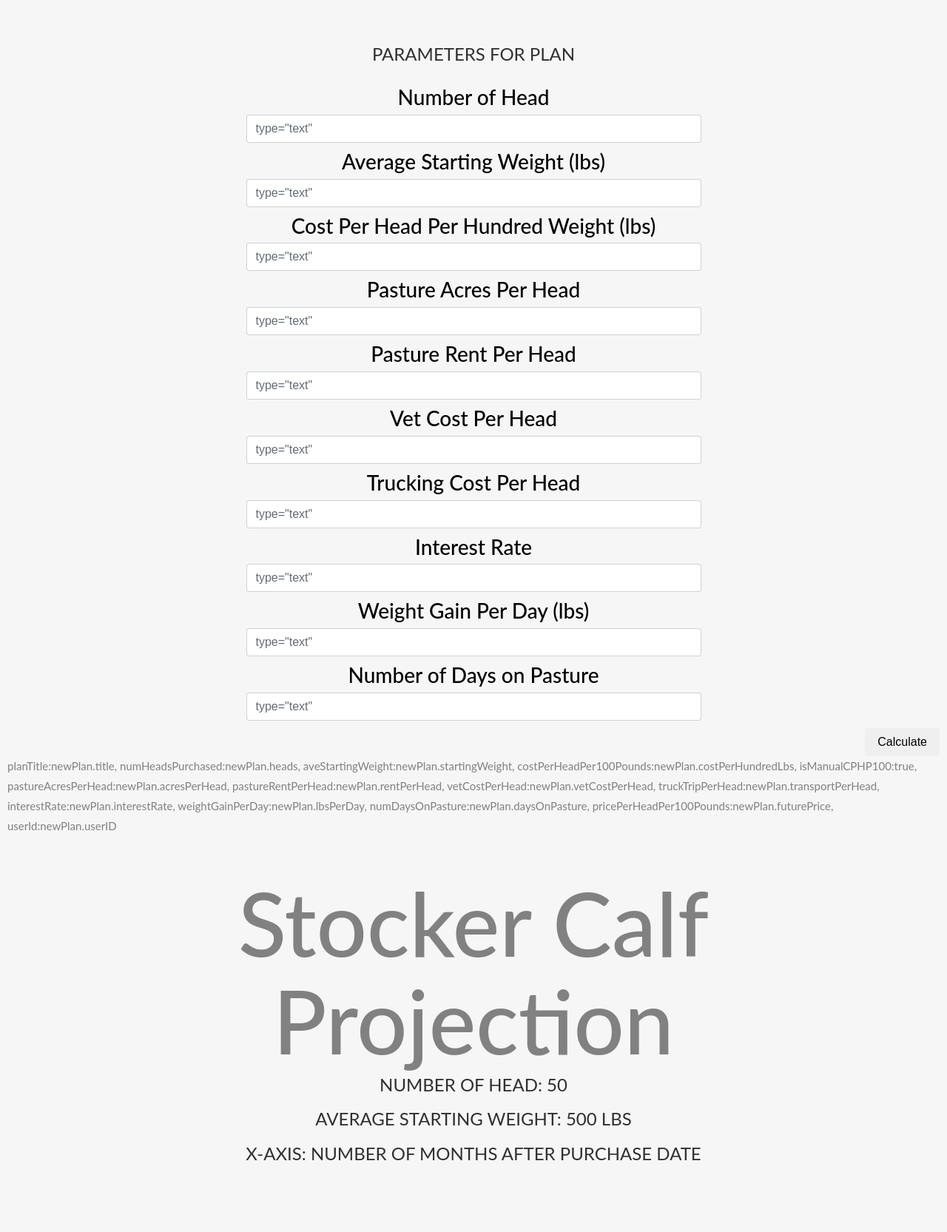
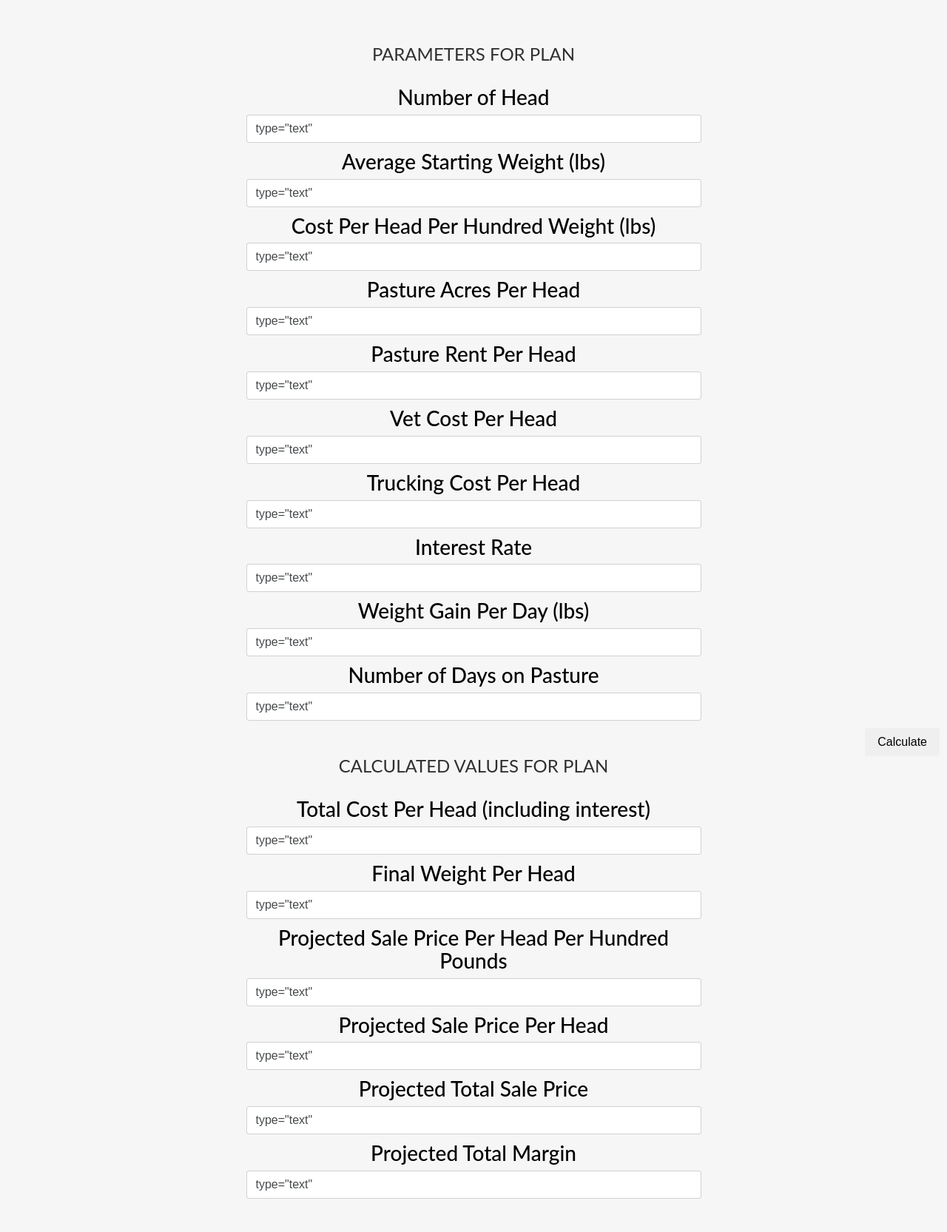
Before and after one commit to unselchr/GroupProject2, a Node server app: a page that uses views/plan.handlebars in a window 1280 px wide; the page is wider, and only the part inside the window is pictured. Shown: the part 113-1778 px from the top of that part at 74% size. Run offline with Node 20, Linux system fonts and the light colour scheme; the visitor is signed in with stand-in values (Sample User, id 1); data that the repository does not hold is empty; a map, chart or similar area stays blank; some libraries are stand-ins or nearby versions.

Commit message:
rws updates to plan handlebars and script

```diff
--- a/public/stocker-chart/script.js
+++ b/public/stocker-chart/script.js
@@ -1,6 +1,6 @@
 // Script for creating the Graph using chart.js
 // Our labels along the x-axis
-var months = [0,1,2,3,4,5,6];
+var months = [0, 1, 2, 3, 4, 5, 6];
 
 // Hard-wired data for drawing the lines
 // var totalCost = [47850,47850,47850,47850,47850,47850,47850];
@@ -25,42 +25,67 @@
 // pricePerHeadPer100Pounds:newPlan.futurePrice,
 // userId:newPlan.userID
 
-
 //--------------------------
 // Calculations Section
 //--------------------------
 //
 // 1. Cost Per Head to Purchase Each Calf
-// var purchaseCostPerHead = aveStartingWeight * costPerHeadPer100Pounds;
+  var purchaseCostPerHead = aveStartingWeight * costPerHeadPer100Pounds;
 //
 // 2. Sum of Purchase Cost Per Head and Other Costs Per Head
-// var sumCostPerHead = purchaseCostPerHead + pastureAcresPerHead + vetCostPerHead + truckTripPerHead;
+  var sumCostPerHead = purchaseCostPerHead + pastureAcresPerHead + vetCostPerHead + truckTripPerHead;
 //
 // 3. Calculate Interest Cost Per Head
-// var interestCostPerHead = interestRate * purchaseCostPerHead;
+  var interestCostPerHead = interestRate * purchaseCostPerHead;
 //
 // 4. Calculate Total Cost Per Head by Adding the Sum Per Head above and the Interest Cost Per Head
-// var totalCostPerHead = sumCostPerHead + interestCostPerHead;
+  var totalCostPerHead = sumCostPerHead + interestCostPerHead;
 //
 // 5. Calculate the Total Cost
-// var totalCost = numHeadsPurchased * totalCostPerHead;
+  var totalCost = numHeadsPurchased * totalCostPerHead;
 //
 // 6. Total Weight Gain Per Head
-// totalWeightGainPerHead = weightGainPerDay * numDaysOnPasture;
+  var totalWeightGainPerHead = weightGainPerDay * numDaysOnPasture;
 //
 // 6. Final Weight Per Head by adding Starting Weight to Total Weight Gain Per Head
-// var finalWeightPerHead = aveStartingWeight + totalWeightGainPerHead;
+  var finalWeightPerHead = aveStartingWeight + totalWeightGainPerHead;
 //
 // 7. Total Sale Price Per Head is the final weight times the sale price per hundred pounds
-// var totalSalePricePerHead = finalWeightPerHead = pricePerHeadPer100Pounds;
+  var totalSalePricePerHead = finalWeightPerHead = pricePerHeadPer100Pounds;
 //
 // 8. Total (Sale) Price
-// var totalPrice = numHeadsPurchased * totalSalePricePerHead;
+  var totalPrice = numHeadsPurchased * totalSalePricePerHead;
 //
+// 9. Total Margin
+  var totalMargin = totalPrice - totalCost;
 //
 //
 
+//--------------------------
+// Array Calculations Section (calculate these values for each month)
+//--------------------------
+//
+// Weight Per Head Array
+  var finalWeightPerHeadArray = [];
 
+// Price Per Head Per 100 Array
+// Price Per Head
+// Total Cost Per Head
+// Margin Per Head
+//
+// Total Price
+// Total Cost
+// Total Margin
+
+for (i = 0; i < 7; i++) {
+
+}
+
+
+
+//--------------------------
+// Chart Script using chart.js
+//--------------------------
 var ctx = document.getElementById("myChart");
 var myChart = new Chart(ctx, {
   type: 'line',
@@ -83,12 +108,10 @@
   }
 });
 
-
 // Script for requesting a quote on September feeder calves from the Barchart API
 //
 
 function requestQuote(twoDigitYear) {
-
   // Barchart API call where the symbol for September 2018 feeder calves is hardwired in
   var queryURL = "https://marketdata.websol.barchart.com/getQuote.json?apikey=fb979bafe708bfae93cf3f7537d8b896&symbols=GFU18"
 
@@ -100,7 +123,6 @@
     method: "GET"
   })
     .then(function(response) {
-
       var price = response.results.lastPrice;
       console.log(price);
     }
--- a/views/plan.handlebars
+++ b/views/plan.handlebars
@@ -1,3 +1,19 @@
+
+{{!-- Input Variables
+planTitle:newPlan.title,
+numHeadsPurchased:newPlan.heads,
+aveStartingWeight:newPlan.startingWeight,
+costPerHeadPer100Pounds:newPlan.costPerHundredLbs,
+isManualCPHP100:true,
+pastureAcresPerHead:newPlan.acresPerHead,
+pastureRentPerHead:newPlan.rentPerHead,
+vetCostPerHead:newPlan.vetCostPerHead,
+truckTripPerHead:newPlan.transportPerHead,
+interestRate:newPlan.interestRate,
+weightGainPerDay:newPlan.lbsPerDay,
+numDaysOnPasture:newPlan.daysOnPasture,
+pricePerHeadPer100Pounds:newPlan.futurePrice,
+userId:newPlan.userID --}}
 
 <!-- Container -->
 <div id="contact" class="container-fluid bg-grey">
@@ -7,61 +23,61 @@
       <div class="row">
         <div class="col-sm-6 form-group">
           <h3>Number of Head</h3>
-          <input class="form-control" placeholder={{numHeadsPurchased}} type="text" required>
+          <input class="form-control" value={{numHeadsPurchased}} type="text" required>{{numHeadsPurchased}}</input>
         </div>
       </div>
       <div class="row">
         <div class="col-sm-6 form-group">
           <h3>Average Starting Weight (lbs)</h3>
-          <input class="form-control" placeholder={{aveStartingWeight}} type="text" required>
+          <input class="form-control" value={{aveStartingWeight}} type="text" required>
         </div>
       </div>
       <div class="row">
         <div class="col-sm-6 form-group">
           <h3>Cost Per Head Per Hundred Weight (lbs)</h3>
-          <input class="form-control" placeholder={{costPerHeadPer100Pounds}} type="text" required>
+          <input class="form-control" value={{costPerHeadPer100Pounds}} type="text" required>
         </div>
       </div>
       <div class="row">
         <div class="col-sm-6 form-group">
           <h3>Pasture Acres Per Head</h3>
-          <input class="form-control" placeholder={{pastureAcresPerHead}} type="text" required>
+          <input class="form-control" value={{pastureAcresPerHead}} type="text" required>
         </div>
       </div>
       <div class="row">
         <div class="col-sm-6 form-group">
           <h3>Pasture Rent Per Head</h3>
-          <input class="form-control" placeholder={{pastureRentPerHead}} type="text" required>
+          <input class="form-control" value={{pastureRentPerHead}} type="text" required>
         </div>
       </div>
       <div class="row">
         <div class="col-sm-6 form-group">
           <h3>Vet Cost Per Head</h3>
-          <input class="form-control" placeholder={{vetCostPerHead}} type="text" required>
+          <input class="form-control" value={{vetCostPerHead}} type="text" required>
         </div>
       </div>
       <div class="row">
         <div class="col-sm-6 form-group">
           <h3>Trucking Cost Per Head</h3>
-          <input class="form-control" placeholder={{truckTripPerHead}} type="text" required>
+          <input class="form-control" value={{truckTripPerHead}} type="text" required>
         </div>
       </div>
       <div class="row">
         <div class="col-sm-6 form-group">
           <h3>Interest Rate</h3>
-          <input class="form-control" placeholder={{interestRate}} type="text" required>
+          <input class="form-control" value={{interestRate}} type="text" required>
         </div>
       </div>
       <div class="row">
         <div class="col-sm-6 form-group">
           <h3>Weight Gain Per Day (lbs)</h3>
-          <input class="form-control" placeholder={{weightGainPerDay}} type="text" required>
+          <input class="form-control" value={{weightGainPerDay}} type="text" required>
         </div>
       </div>
       <div class="row">
         <div class="col-sm-6 form-group">
           <h3>Number of Days on Pasture</h3>
-          <input class="form-control" placeholder={{numHeadsPurchased}} type="text" required>
+          <input class="form-control" value={{numHeadsPurchased}} type="text" required>
         </div>
       </div>
 
@@ -74,26 +90,46 @@
     </div>
   </div>
 
-    planTitle:newPlan.title,
-    numHeadsPurchased:newPlan.heads,
-    aveStartingWeight:newPlan.startingWeight,
-    costPerHeadPer100Pounds:newPlan.costPerHundredLbs,
-    isManualCPHP100:true,
-    pastureAcresPerHead:newPlan.acresPerHead,
-    pastureRentPerHead:newPlan.rentPerHead,
-    vetCostPerHead:newPlan.vetCostPerHead,
-    truckTripPerHead:newPlan.transportPerHead,
-    interestRate:newPlan.interestRate,
-    weightGainPerDay:newPlan.lbsPerDay,
-    numDaysOnPasture:newPlan.daysOnPasture,
-    pricePerHeadPer100Pounds:newPlan.futurePrice,
-    userId:newPlan.userID
-
-
+  <h2 class="text-center">CALCULATED VALUES FOR {{msg}} PLAN</h2>
   <div class="row">
     <div class="col-sm-12 text-center">
 
-
+      <div class="row">
+        <div class="col-sm-6 form-group">
+          <h3>Total Cost Per Head (including interest)</h3>
+          <input class="form-control" value={{totalCostPerHead}} type="text" required>
+        </div>
+      </div>
+      <div class="row">
+        <div class="col-sm-6 form-group">
+          <h3>Final Weight Per Head</h3>
+          <input class="form-control" value={{finalWeightPerHead}} type="text" required>
+        </div>
+      </div>
+      <div class="row">
+        <div class="col-sm-6 form-group">
+          <h3>Projected Sale Price Per Head Per Hundred Pounds</h3>
+          <input class="form-control" value={{pricePerHeadPer100Pounds}} type="text" required>
+        </div>
+      </div>
+      <div class="row">
+        <div class="col-sm-6 form-group">
+          <h3>Projected Sale Price Per Head</h3>
+          <input class="form-control" value={{totalSalePricePerHead}} type="text" required>
+        </div>
+      </div>
+      <div class="row">
+        <div class="col-sm-6 form-group">
+          <h3>Projected Total Sale Price</h3>
+          <input class="form-control" value={{totalPrice}} type="text" required>
+        </div>
+      </div>
+      <div class="row">
+        <div class="col-sm-6 form-group">
+          <h3>Projected Total Margin</h3>
+          <input class="form-control" value={{totalMargin}} type="text" required>
+        </div>
+      </div>
 
     </div>
   </div>
```
